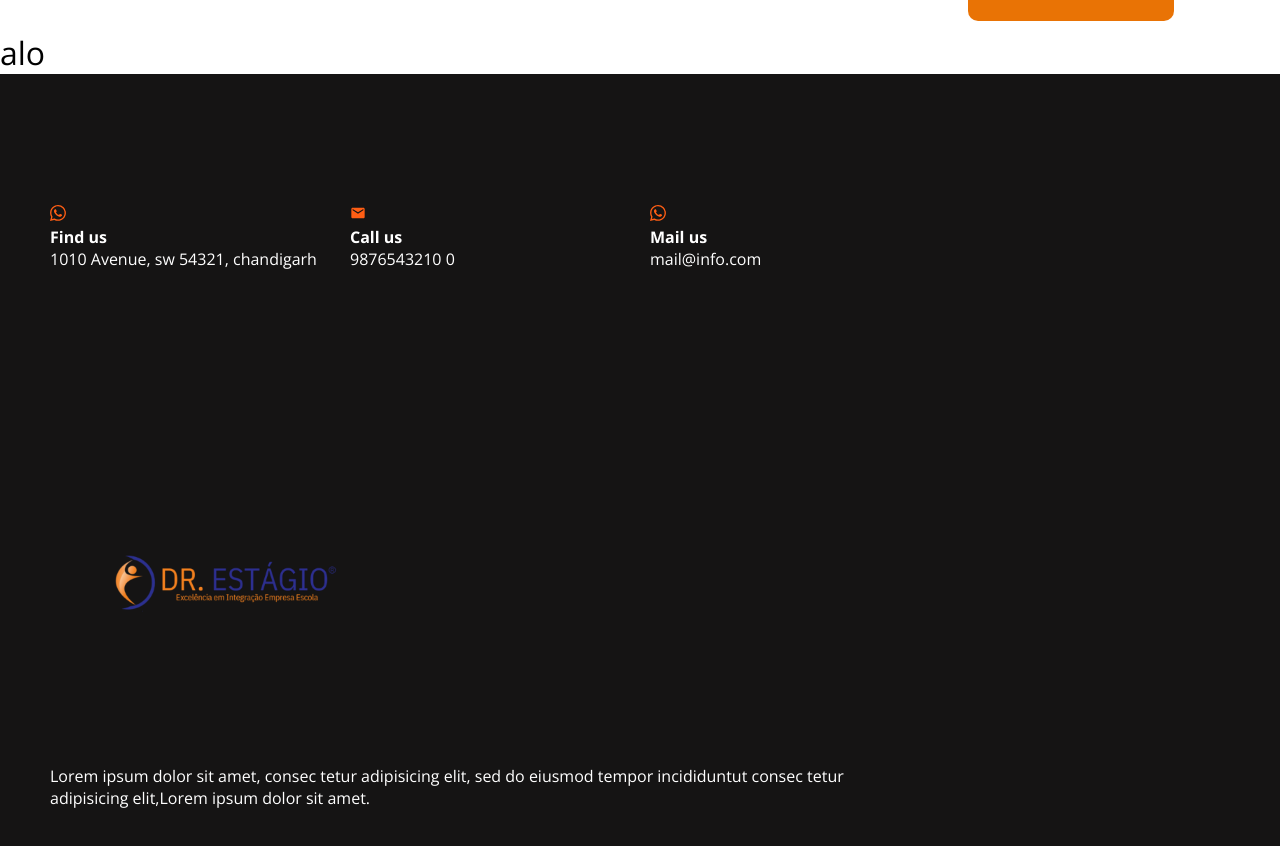
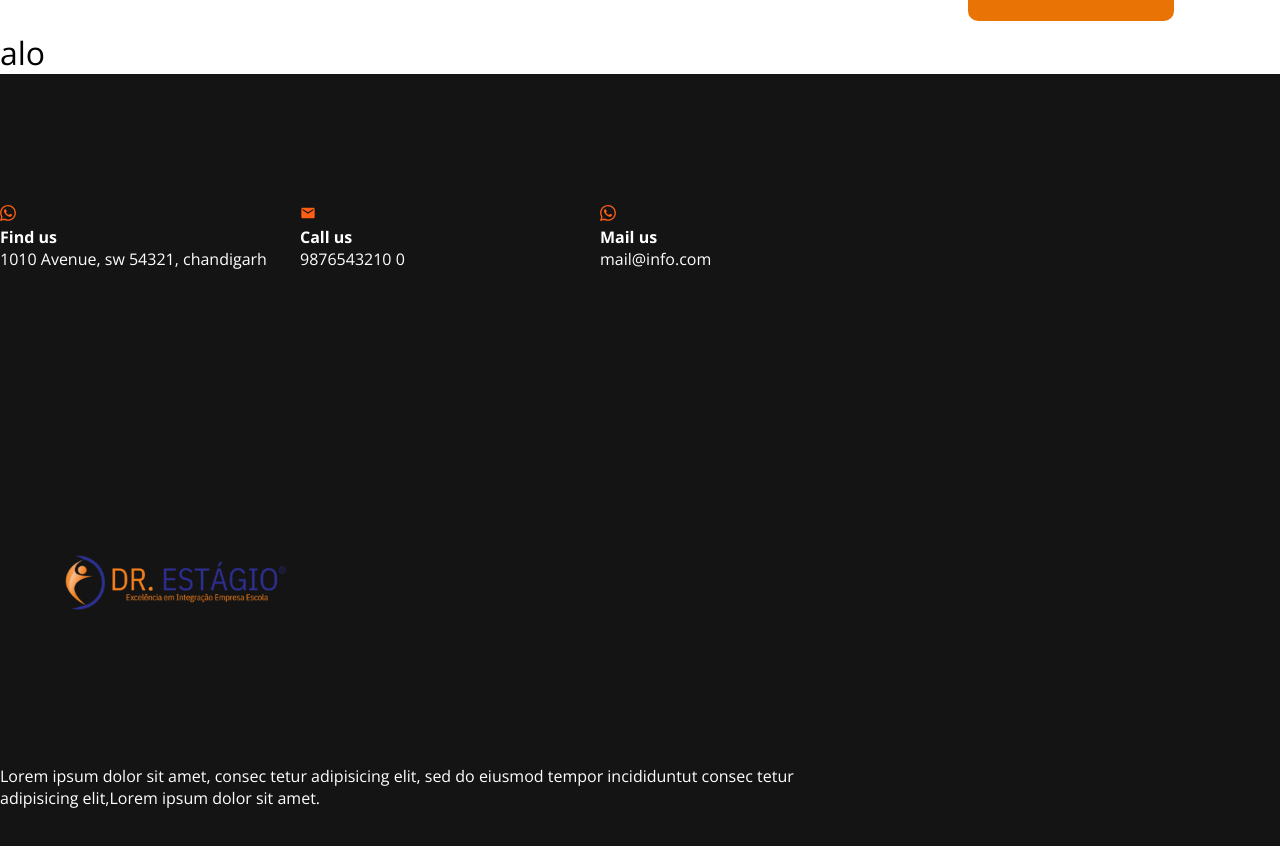
Before and after one commit to GaelBaptista/drestagio, a React (Vite) app: page / in a window 1280 px wide. Shown: the part 1060-1906 px from the top of the page. Built offline with nearby package versions, Linux system fonts and the light colour scheme.

Commit message:
containerNav

```diff
--- a/src/components/Navbar/Navbar.tsx
+++ b/src/components/Navbar/Navbar.tsx
@@ -16,7 +16,7 @@ export function Navbar() {
     <>
       <IconContext.Provider value={{ color: "#fff" }}>
         <nav className="navbar">
-          <div className="navbar-container container">
+          <div className="navbar-container containerNav">
             <Link to="/" className="navbar-logo" onClick={closeMobileMenu}>
               <GiRocketThruster className="navbar-icon" />
              Dr.Estágio
--- a/src/components/Navbar/style.css
+++ b/src/components/Navbar/style.css
@@ -27,7 +27,7 @@
   height: 80px;
 }
 
-.container {
+.containerNav {
   z-index: 1;
   width: 100%;
   max-width: 1300px;
```
